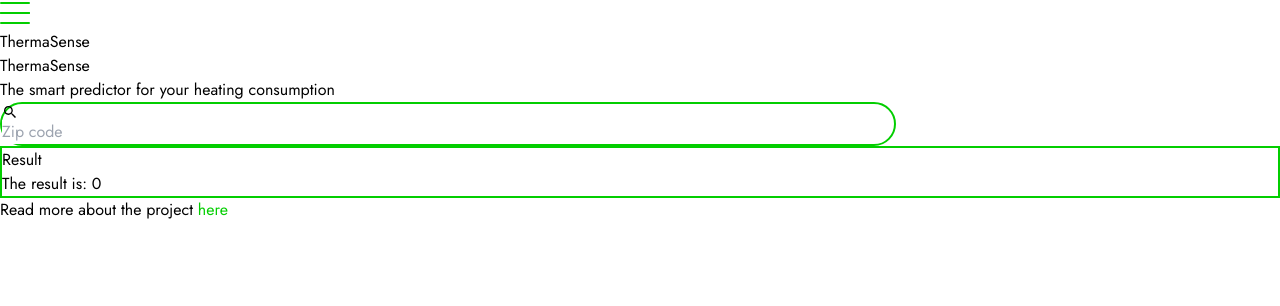
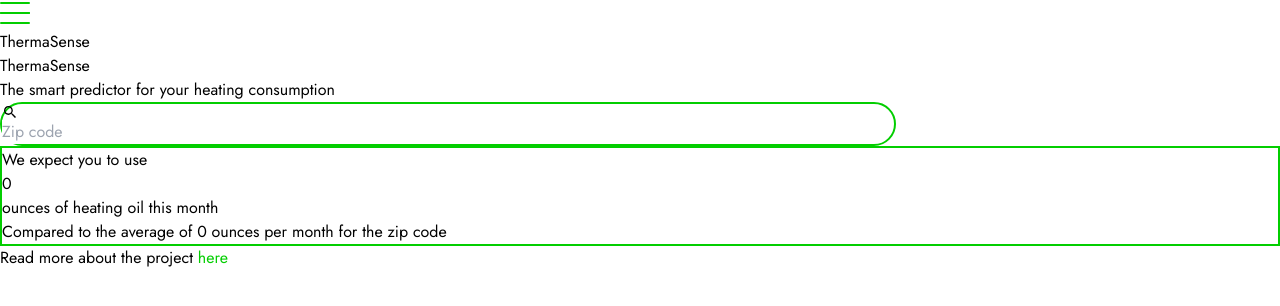
Before and after one commit to toucanfoosh/GridSense, a Next.js app in the folder frontend/grid-sense/: page / in a window 1280 px wide. Shown: the top 306 px of the page. Built offline with nearby package versions, Linux system fonts and the light colour scheme.

Commit message:
[Finished] FInished (Not finished)

```diff
--- a/frontend/grid-sense/src/app/components/result/Result.tsx
+++ b/frontend/grid-sense/src/app/components/result/Result.tsx
@@ -1,14 +1,21 @@
 interface Props {
   result: number;
+  query: string;
 }
 
 export default function Result(props: Props) {
-  const { result } = props;
+  const result = props.result;
+  const query = props.query;
 
   return (
     <div className="rounded-lg gs-border-tertiary p-4 w-full h-full">
-      <div className="text-2xl">Result</div>
-      <div className="text-lg">The result is: {result}</div>
+      <div className="text-lg">We expect you to use</div>
+      <div className="text-2xl font-bold">{result}</div>
+      <div className="text-lg">ounces of heating oil this month</div>
+      <div className="text-sm">
+        Compared to the average of {result} ounces per month for the zip code{" "}
+        {query}
+      </div>
     </div>
   );
 }
--- a/frontend/grid-sense/src/app/components/searchbar/Searchbar.tsx
+++ b/frontend/grid-sense/src/app/components/searchbar/Searchbar.tsx
@@ -8,6 +8,7 @@ interface Props {
   locationFill?: string;
   setHome: (home: boolean) => void;
   setResult: (search: number) => void;
+  setQuery: (query: string) => void;
 }
 
 const Searchbar: React.FC<Props> = (props) => {
@@ -17,6 +18,7 @@ const Searchbar: React.FC<Props> = (props) => {
 
   const handleSearch = () => {
     props.setHome(false);
+    props.setQuery(query);
     props.setResult(props.onSearch(query));
   };
 
--- a/frontend/grid-sense/src/app/page.tsx
+++ b/frontend/grid-sense/src/app/page.tsx
@@ -9,6 +9,7 @@ export default function Home() {
   const [home, setHome] = useState(true);
   const [animating, setAnimating] = useState(false);
   const [result, setResult] = useState(0);
+  const [query, setQuery] = useState("");
 
   useEffect(() => {
     if (!home) {
@@ -44,15 +45,16 @@ export default function Home() {
             onSearch={onSearch}
             setHome={setHome}
             setResult={setResult}
+            setQuery={setQuery}
           />
         </div>
 
         <div
-          className={`text-center mt-24 w-[60vw] h-[60vh] transition-[margin] duration-[2s] ease ${
-            !home ? "" : "mt-[100vh]"
+          className={`text-center mx-5 transition-[margin] duration-[2s] ease ${
+            !home ? "mt-8" : "mt-[100vh]"
           }`}
         >
-          <Result result={result} />
+          <Result result={result} query={query} />
         </div>
         <p className="py-4 w-[100vw] text-center">
           Read more about the project{" "}
```
